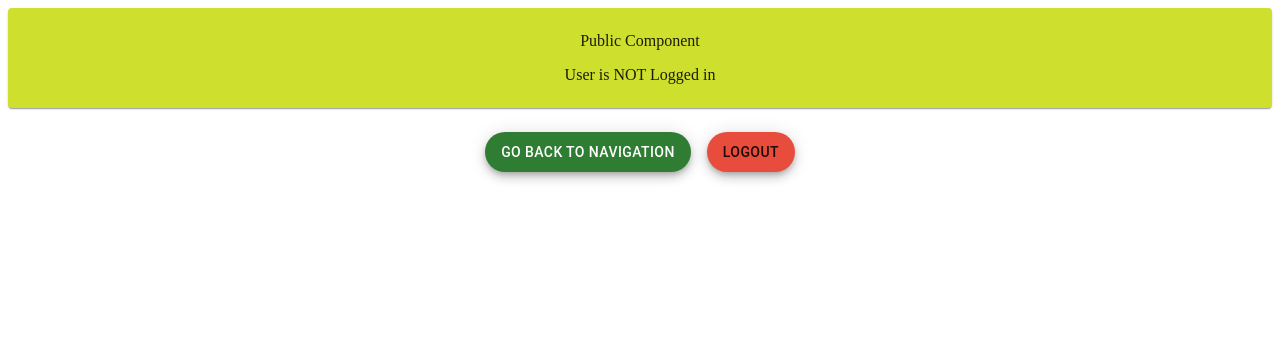
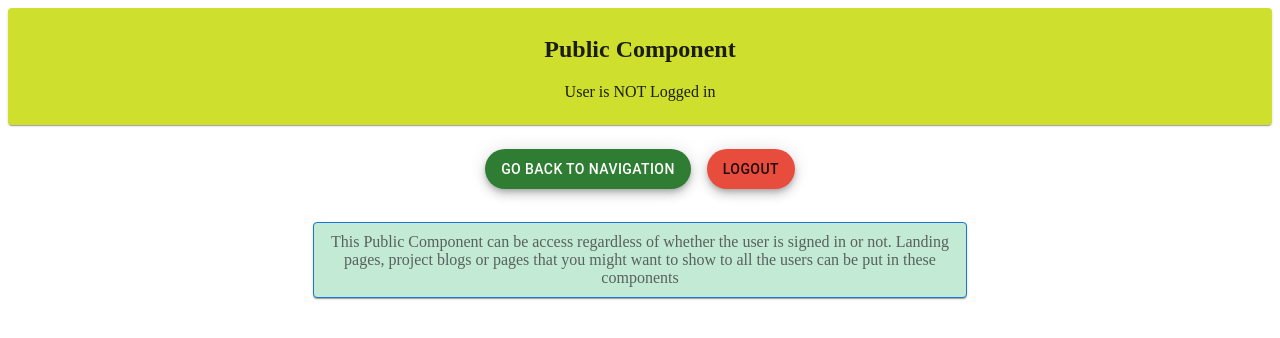
Before and after one commit to rushil1999/user-authentication, a React (Create React App) app: page /navigation in a window 1280 px wide. Both pictures are taken after a click on the button "GO TO A PUBLIC PATH". Shown: the top 338 px of the page. Built offline with nearby package versions, Linux system fonts and the light colour scheme.

Commit message:
💄 Changed some Font

```diff
--- a/src/components/Navigation.js
+++ b/src/components/Navigation.js
@@ -42,6 +42,7 @@ const Navigation = () => {
       borderRadius: 2,
       borderColor: 'red',
       p: 2,
+      height: "15px"
     }
   }));
 
@@ -51,7 +52,7 @@ const Navigation = () => {
       <div style={{paddingBottom: "25px"}}>
         <Stack spacing={2}>
           <Item
-          >{(authState === true) ? <p>User is Logged in as <strong>{userDetails.userName}</strong></p> : <p>User is NOT Logged in</p>}</Item>
+          >{(authState === true) ? <p style={{fontFamily: "papyrus"}}>User is Logged in as <strong>{userDetails.userName}</strong></p> : <p style={{fontFamily: "papyrus"}}>User is NOT Logged in</p>}</Item>
         </Stack>
         {authState === false && (<div style={{textAlign:"center"}}>
           <div style={{padding: "15px"}}>
--- a/src/components/PrivateComponent.js
+++ b/src/components/PrivateComponent.js
@@ -38,8 +38,8 @@ const PrivateComponent = () => {
             <div style={{paddingBottom: "25px"}}>
             <Stack spacing={2}>
                 <Item>
-                    <p>Private Component</p>
-                    {(authState === true) ? <p>User is Logged in as <strong>{userDetails.userName}</strong></p> : <p>User is NOT Logged in</p>}
+                    <p><strong><h2>Private Component</h2></strong></p>
+                    {(authState === true) ? <p style={{fontFamily: "papyrus"}}>User is Logged in as "<strong>{userDetails.userName}</strong>"</p> : <p style={{fontFamily: "papyrus"}}>User is NOT Logged in</p>}
                 </Item>
                 <div style={{textAlign: "center"}}>
                 <Box sx={{ '& > :not(style)': { m: 1 } }}>
@@ -53,6 +53,22 @@ const PrivateComponent = () => {
                 </div>
             </Stack>
             </div>
+            <div style={{textAlign: "center", justifyContent: "center", display: "flex"}}>
+                <Paper elevation={3}
+                sx={{
+                    padding: "10px",
+                    width: "50%",
+                    border: 1,
+                    borderColor: 'primary.main',
+                    boxShadow: 1,
+                    bgcolor: "#C3EAD4",
+                    color: "#58615C"
+                }}
+                >
+                This is a Private component and can only be access by Users that are signed in.
+                Content that requires User priviledges should be put in these components
+                </Paper>
+            </div>
         </div>
     )
 }
--- a/src/components/PublicComponent.js
+++ b/src/components/PublicComponent.js
@@ -38,8 +38,8 @@ const PublicComponent = () => {
             <div style={{paddingBottom: "25px"}}>
             <Stack spacing={2}>
                 <Item>
-                    <p>Public Component</p>
-                    {(authState === true) ? <p>User is Logged in as <strong>{userDetails.userName}</strong></p> : <p>User is NOT Logged in</p>}
+                <p><strong><h2>Public Component</h2></strong></p>
+                    {(authState === true) ? <p style={{fontFamily: "papyrus"}}>User is Logged in as <strong>{userDetails.userName}</strong></p> : <p style={{fontFamily: "papyrus"}}>User is NOT Logged in</p>}
                 </Item>
                 <div style={{textAlign: "center"}}>
                 <Box sx={{ '& > :not(style)': { m: 1 } }}>
@@ -53,6 +53,22 @@ const PublicComponent = () => {
                 </div>
             </Stack>
             </div>
+            <div style={{textAlign: "center", justifyContent: "center", display: "flex"}}>
+                <Paper elevation={3}
+                sx={{
+                    padding: "10px",
+                    width: "50%",
+                    border: 1,
+                    borderColor: 'primary.main',
+                    boxShadow: 1,
+                    bgcolor: "#C3EAD4",
+                    color: "#58615C"
+                }}
+                >
+                This Public Component can be access regardless of whether the user is signed in or not. Landing pages, project blogs or pages that you
+                might want to show to all the users can be put in these components
+                </Paper>
+            </div>
         </div>
     )
 }
```
